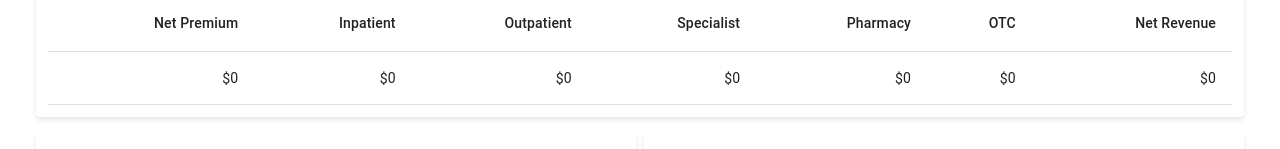
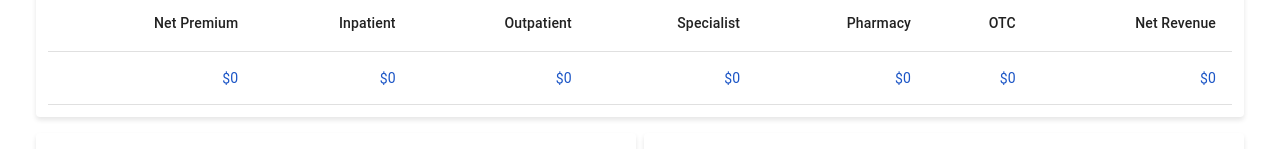
Before and after one commit to primaverahealth/patient-insight, a React app: page / in a window 1280 px wide. Shown: the part 136-285 px from the top of the page. Built offline with nearby package versions, Linux system fonts and the light colour scheme; no server answers; the HTML template or start-up script is replaced by a standard one.

Commit message:
Added links style to numbers
Signed-off-by: Frank Corona <frankdavid.corona@gmail.com>

```diff
--- a/src/components/Summary/Summary.tsx
+++ b/src/components/Summary/Summary.tsx
@@ -28,6 +28,14 @@ const useStyles = makeStyles(() => ({
     },
     table: {
         width: width_100,
+    },
+    action: {
+        cursor: 'pointer',
+        transition: '.3s ease-in-out',
+        color: '#1b55c6',
+        '&:hover': {
+            textDecoration: 'underline',
+        },
     }
 }))
 
@@ -39,7 +47,7 @@ const useStyles = makeStyles(() => ({
 export default function Summary(props: { summary: FinancialMemberResponse }): ReactElement {
     const classes = useStyles();
     // prepare to use AppState
-    const { isFetching } = useAppState();
+    const { isFetchingFinancial } = useAppState();
     // hook for default state of the query params to use
     const [dataSource, setDataSource] = useState([]);
 
@@ -83,8 +91,8 @@ export default function Summary(props: { summary: FinancialMemberResponse }): Re
             <Typography variant='h5' component='h1' gutterBottom align="left">
                 Summary
             </Typography>
-            {isFetching && <LinearProgress/>}
-            {!isFetching &&
+            {isFetchingFinancial && <LinearProgress/>}
+            {!isFetchingFinancial &&
             <>
                 <Divider/>
                 <TableContainer>
@@ -108,6 +116,7 @@ export default function Summary(props: { summary: FinancialMemberResponse }): Re
                                                       displayType={'text'}
                                                       thousandSeparator={true}
                                                       decimalScale={2}
+                                                      className={classes.action}
                                                       prefix={'$'}/>
                                     </TableCell>
                                     <TableCell align="right">
@@ -115,6 +124,7 @@ export default function Summary(props: { summary: FinancialMemberResponse }): Re
                                                       displayType={'text'}
                                                       thousandSeparator={true}
                                                       decimalScale={2}
+                                                      className={classes.action}
                                                       prefix={'$'}/>
                                     </TableCell>
                                     <TableCell align="right">
@@ -122,6 +132,7 @@ export default function Summary(props: { summary: FinancialMemberResponse }): Re
                                                       displayType={'text'}
                                                       thousandSeparator={true}
                                                       decimalScale={2}
+                                                      className={classes.action}
                                                       prefix={'$'}/>
                                     </TableCell>
                                     <TableCell align="right">
@@ -129,6 +140,7 @@ export default function Summary(props: { summary: FinancialMemberResponse }): Re
                                                       displayType={'text'}
                                                       thousandSeparator={true}
                                                       decimalScale={2}
+                                                      className={classes.action}
                                                       prefix={'$'}/>
                                     </TableCell>
                                     <TableCell align="right">
@@ -136,6 +148,7 @@ export default function Summary(props: { summary: FinancialMemberResponse }): Re
                                                       displayType={'text'}
                                                       thousandSeparator={true}
                                                       decimalScale={2}
+                                                      className={classes.action}
                                                       prefix={'$'}/>
                                     </TableCell>
                                     <TableCell align="right">
@@ -143,6 +156,7 @@ export default function Summary(props: { summary: FinancialMemberResponse }): Re
                                                       displayType={'text'}
                                                       thousandSeparator={true}
                                                       decimalScale={2}
+                                                      className={classes.action}
                                                       prefix={'$'}/>
                                     </TableCell>
                                     <TableCell align="right">
@@ -150,6 +164,7 @@ export default function Summary(props: { summary: FinancialMemberResponse }): Re
                                                       displayType={'text'}
                                                       thousandSeparator={true}
                                                       decimalScale={2}
+                                                      className={classes.action}
                                                       prefix={'$'}/>
                                     </TableCell>
                                 </TableRow>
```
